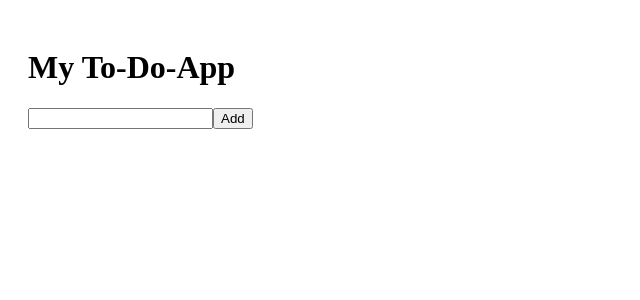
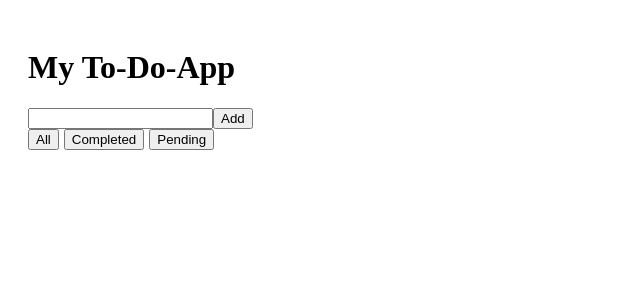
Before and after one commit to prakruthivraj-svg/todo-app, a React (Create React App) app: page / in a window 1280 px wide. Shown: the top 300 px of the page, without its empty margins (0-640 px from the left). Built offline with nearby package versions, Linux system fonts and the light colour scheme.

Commit message:
Added task filter: all, completed, pending

```diff
--- a/src/App.js
+++ b/src/App.js
@@ -1,6 +1,7 @@
 import { useState, useEffect } from "react";
 
 function App() {
+  const [filter, setFilter] = useState("all");
   const[editIndex, setEditIndex] = useState(null);
   const[editText, setEditText] = useState("");
   const[task, setTask] = useState(" ");
@@ -21,6 +22,12 @@ function App() {
     ]);
     setTask(" ");
   };
+
+  const filteredTasks = tasks.filter((task) => {
+    if(filter === "completed") return task.completed;
+    if(filter === "pending") return !task.completed;
+    return true;
+  });
   return(
     <div style={{padding: "20px"}}>
       <h1>My To-Do-App</h1>
@@ -34,17 +41,23 @@ function App() {
 
       <button onClick={addTask}>Add</button>
 
+      <div style={{marginBottom: "15px"}}>
+        <button onClick={() => setFilter("all")}>All</button>
+        <button onClick={() => setFilter("completed")} style={{marginLeft: "5px"}}>Completed</button>
+        <button onClick={() => setFilter("pending")} style={{marginLeft: "5px"}}>Pending</button>
+      </div>
+
       <ul>
-  {tasks.map((task, index) => (
-    <li
-      key={index}
-      style={{
+        {filteredTasks.map((task, index) => (
+        <li
+        key={index}
+        style={{
         textDecoration: task.completed ? "line-through" : "none",
         cursor: "pointer",
         marginBottom: "8px"
       }}
     >
-      {editIndex === index ? (
+        {editIndex === index ? (
         <>
           <input
             value={editText}
```
